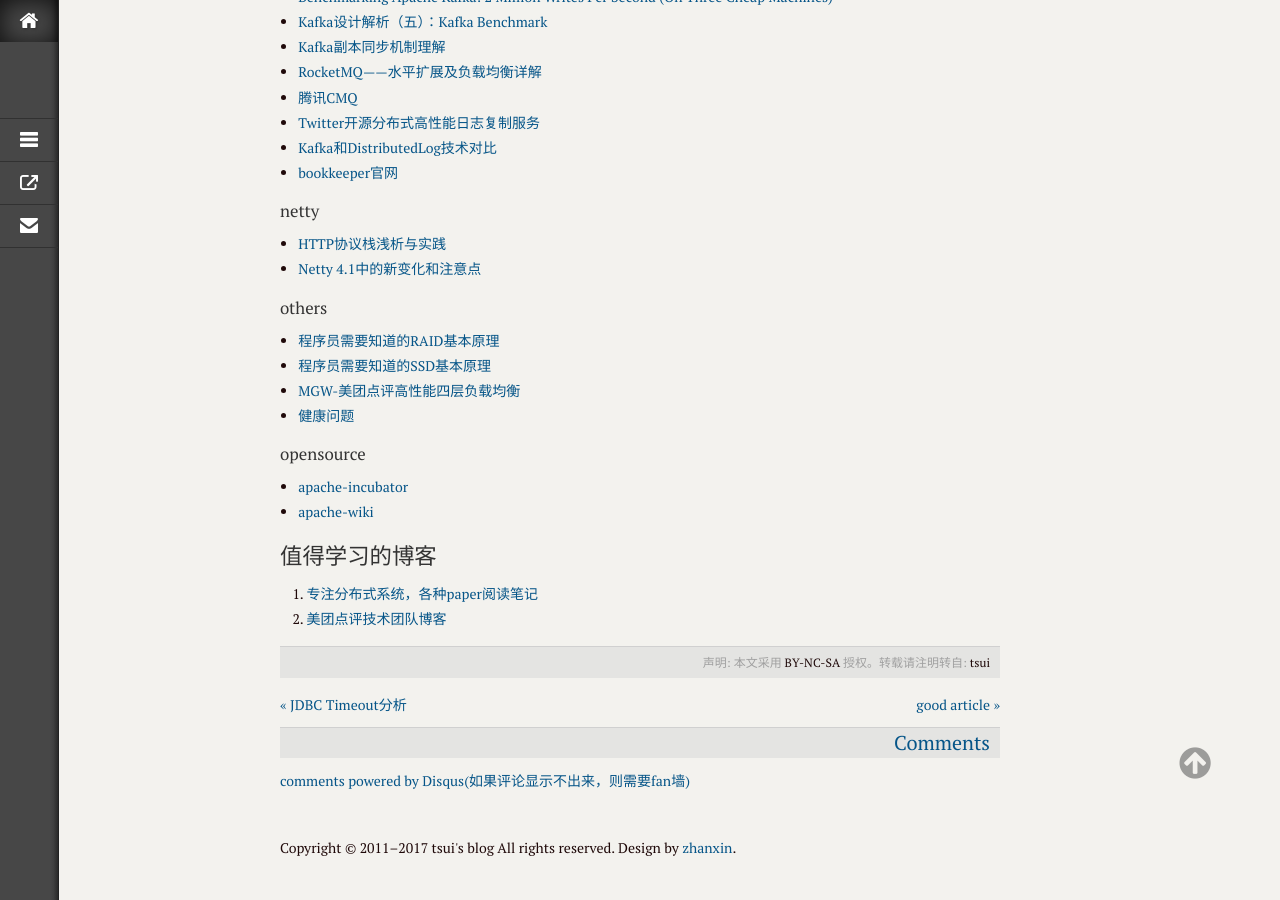
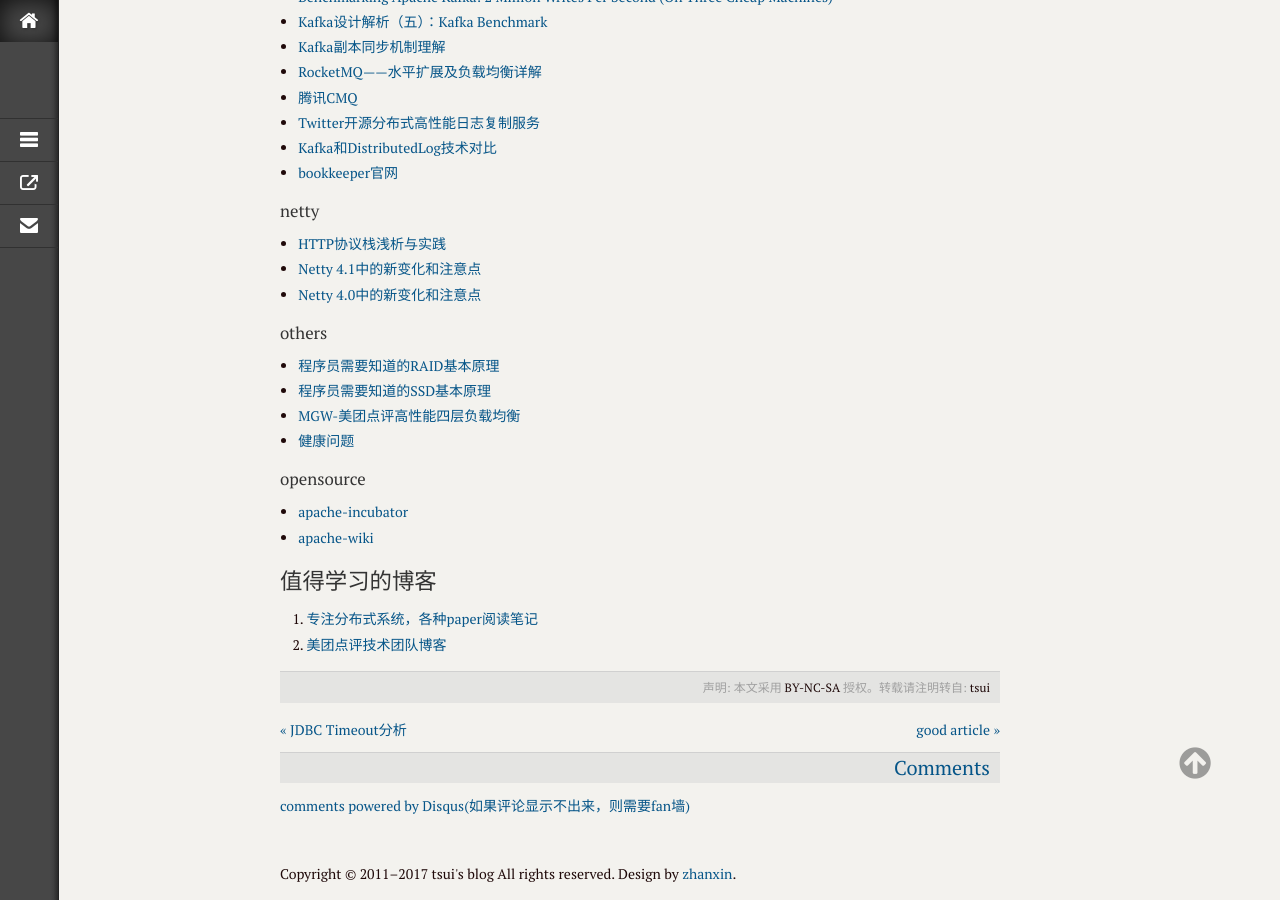
Before and after one commit to xmtsui/blog, a Jekyll site: the page built from _posts/2017/2017-03-14-readqueue-01.md, in a window 1280 px wide and 900 px high, scrolled down 1381 px. Built offline with Jekyll 4.4.1, drawn with Linux system fonts in a browser that asks for light colours; comment, search, counter and statistics services are not loaded.

Commit message:
modify by quickcommint

```diff
--- a/_posts/2017/2017-03-14-readqueue-01.md
+++ b/_posts/2017/2017-03-14-readqueue-01.md
@@ -65,6 +65,7 @@
 #### netty
 * [HTTP协议栈浅析与实践](http://www.cnblogs.com/cyfonly/p/5616493.html)
 * [Netty 4.1中的新变化和注意点](http://colobu.com/2015/08/18/netty-new-and-noteworthy-in-4-1/)
+* [Netty 4.0中的新变化和注意点](http://colobu.com/2015/08/17/netty-new-and-noteworthy-in-4-0/)
 
 #### others
 * [程序员需要知道的RAID基本原理](http://oserror.com/backend/raid-principle/)
```
